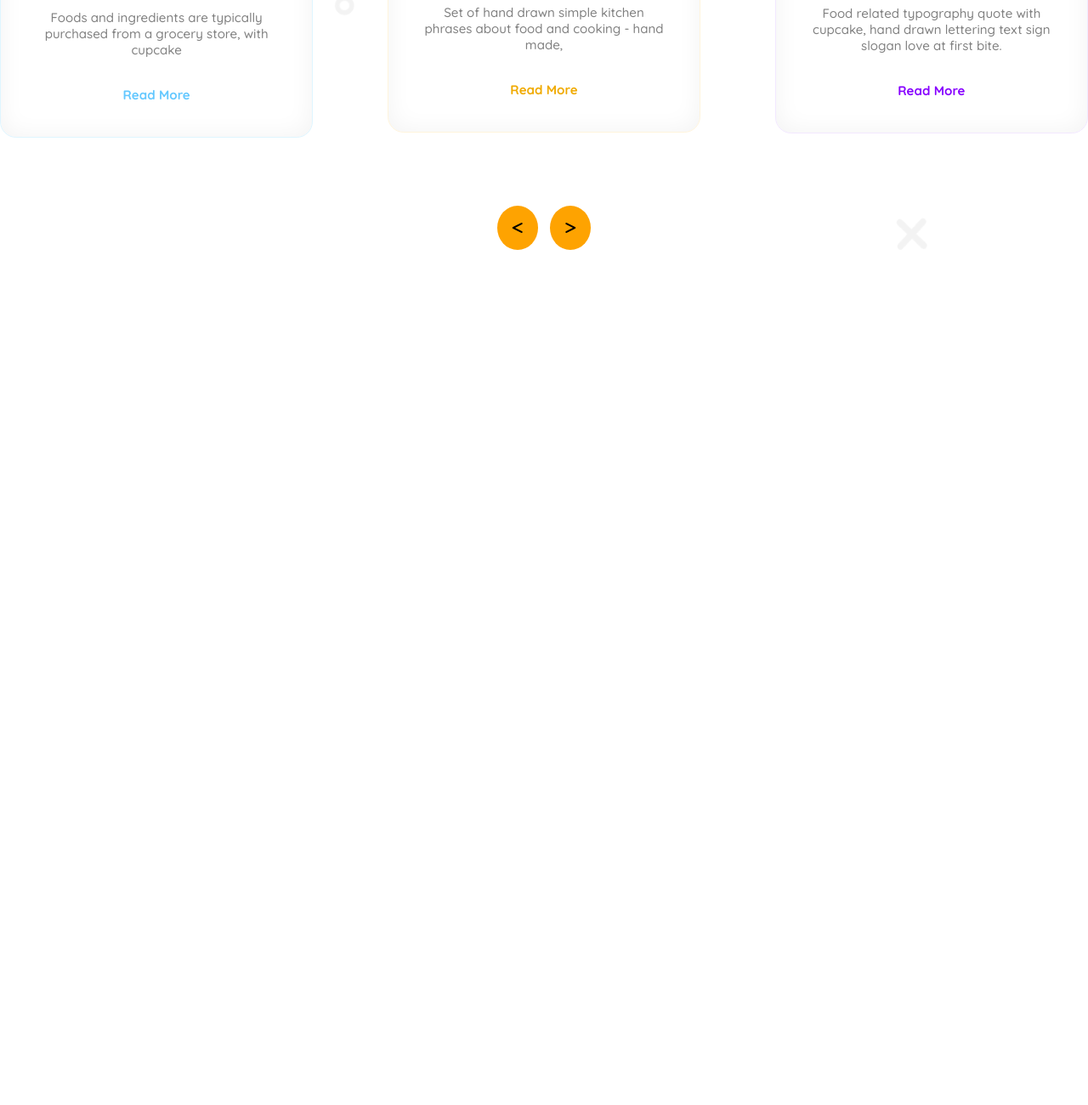
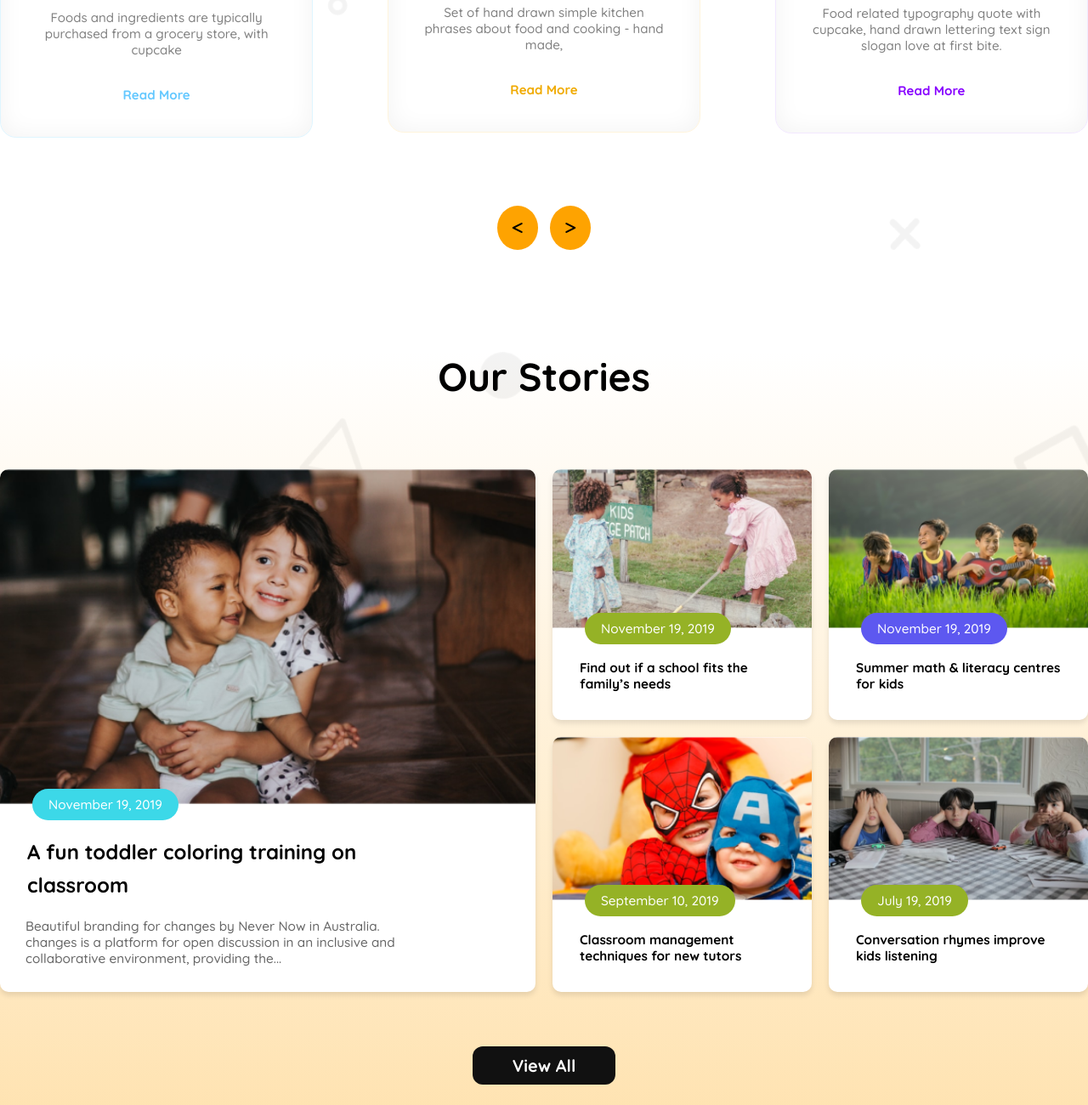
Before and after one commit to devenamulshikder/kids-education, a plain HTML site: page index.html in a window 1280 px wide. Shown: the part 1123-2423 px from the top of the page at 85% size. Before the commit the page ends 1417 px from the top, so only its background shows below. Drawn offline with Linux system fonts and the light colour scheme.

Commit message:
our stories section added

```diff
--- a/index.html
+++ b/index.html
@@ -116,6 +116,97 @@
           </div>
         </div>
       </section>
+
+      <!-- our stories sec -->
+       <section id="our-stories">
+       <div class="stories-card-main">
+        <h1 class="our-stories-title">Our Stories</h1>
+         <div class="grid-container">
+            <div class="boro-card">
+                        <div class="grid-item">
+                        <img src="./assets/story-1.png" alt="Kids discussing and listening">
+                    <div class="content">
+                        <div style="background-color: rgb(60, 216, 232);" class="date">November 19, 2019</div>
+                        <h3 style="color: rgb(0, 0, 0);
+font-family: Quicksand;
+font-size: 24px;
+width: 470px;
+font-weight: 700;
+line-height: 38.35px;
+letter-spacing: 0%;
+text-align: left;">A fun toddler coloring training on
+classroom</h3>
+<p style="
+color: rgb(102, 102, 102);
+font-size: 15.34px;
+width: 470px;
+font-weight: 500;
+text-align: left;
+margin-left: 30px;
+margin-bottom: 30px;"
+
+>Beautiful branding for changes by Never Now in Australia.
+changes is a platform for open discussion in an inclusive and
+collaborative environment, providing the...</p>
+                    </div>
+                </div>
+            </div>
+
+            <div class="second-grid-container">
+
+
+
+
+                  <div class="grid-item">
+                        <img src="./assets/story-2.png" alt="Kids discussing and listening">
+                    <div class="content">
+                        <div class="date">November 19, 2019</div>
+                        <h3>Find out if a school fits the
+                        family’s needs</h3>
+                    </div>
+                </div>
+
+                <div class="grid-item">
+                        <img src="./assets/story-3.png" alt="Kids discussing and listening">
+                    <div class="content">
+                        <div style="background-color: rgb(93, 88, 240);" class="date">November 19, 2019</div>
+                        <h3>Summer math & literacy
+                        centres for kids</h3>
+                    </div>
+                </div>
+
+
+                <div class="grid-item">
+                        <img src="./assets/story-4.png" alt="Kids discussing and listening">
+                    <div class="content">
+                        <div class="date">September 10, 2019</div>
+                        <h3>Classroom management
+                        techniques for new tutors</h3>
+                    </div>
+                </div>
+
+
+                  <div class="grid-item">
+                        <img src="./assets/story-5.png" alt="Kids discussing and listening">
+                    <div class="content">
+                        <div class="date">July 19, 2019</div>
+                        <h3>Conversation rhymes improve kids    listening</h3>
+                    </div>
+                </div>
+
+
+            </div>
+
+        </div>
+        <div style="text-align: center; margin-top: 40px;">
+         <button class="hero-btn">View All</button>
+        </div>
+    </div>
+       </div>
+       </section>
+
+       <!-- again  -->
+
     </main>
 
     <footer></footer>
--- a/style.css
+++ b/style.css
@@ -98,8 +98,9 @@
 /* Standard Curriculum section */
 
 #standard-curriculum {
-    background-image: url('./assets/bg.png');
+  background-image: url("./assets/bg.png");
   background-size: cover;
+  background-position: top center;
 }
 #standard-curriculum .curriculum-main {
   max-width: 1300px;
@@ -147,7 +148,6 @@
   margin: 33px 0;
 }
 .read-more {
-
   font-size: 15.09px;
   font-weight: 700;
   text-align: center;
@@ -162,7 +162,12 @@ border: 0.94px solid rgb(255, 244, 220);
   border-radius: 18.86px;
 
   box-shadow: inset 0px 0px 28.3px 0.94px rgba(0, 0, 0, 0.05);
-background: linear-gradient(180.00deg, rgb(255, 244, 220),rgba(255, 255, 255, 0) 40%),rgb(255, 255, 255);
+  background: linear-gradient(
+      180deg,
+      rgb(255, 244, 220),
+      rgba(255, 255, 255, 0) 40%
+    ),
+    rgb(255, 255, 255);
   padding: 40px;
   text-align: center;
 }
@@ -173,9 +178,72 @@ border: 0.94px solid rgb(242, 232, 255);
   border-radius: 18.86px;
 
   box-shadow: inset 0px 0px 28.3px 0.94px rgba(0, 0, 0, 0.05);
-background: linear-gradient(180.00deg, rgb(238, 225, 255),rgba(255, 255, 255, 0) 40%),rgb(255, 255, 255);
+  background: linear-gradient(
+      180deg,
+      rgb(238, 225, 255),
+      rgba(255, 255, 255, 0) 40%
+    ),
+    rgb(255, 255, 255);
   padding: 40px;
   text-align: center;
+}
+
+/* our stories section */
+
+#our-stories {
+  background: url("./assets/bg.png"),
+    linear-gradient(0deg, rgba(254, 163, 1, 0.3), rgba(255, 255, 255, 0.3) 100%);
+  background-size: cover;
+}
+#our-stories .stories-card-main {
+  max-width: 1300px;
+  margin: 0 auto;
+}
+.our-stories-title {
+  text-align: center;
+  margin-top: 120px;
+  margin-bottom: 80px;
+  color: rgb(0, 0, 0);
+  font-size: 46px;
+  font-weight: 700;
+}
+.grid-container {
+  display: flex;
+  gap: 20px;
+}
+.grid-container div {
+  flex: 1;
+}
+.second-grid-container {
+  display: grid;
+  grid-template-columns: repeat(2, 1fr);
+  gap: 20px;
+}
+.grid-item {
+  background: #fff;
+  border-radius: 10px;
+  box-shadow: 0 4px 6px rgba(0, 0, 0, 0.1);
+  overflow: hidden;
+  display: flex;
+  flex-direction: column;
+}
+.grid-item .date {
+  color: rgb(255, 255, 255);
+  font-size: 15.34px;
+  font-weight: 500;
+  border-radius: 47.93px;
+  display: inline-block;
+  background: rgb(149, 178, 38);
+  padding: 9px 19px;
+  margin-left: 38px;
+  position: relative;
+  bottom: 18px;
+}
+.grid-item h3 {
+  color: rgb(0, 0, 0);
+  font-size: 15.34px;
+  font-weight: 700;
+  padding: 0 32px 20px 32px;
 }
 
 /* media query  */
@@ -199,7 +267,6 @@ background: linear-gradient(180.00deg, rgb(238, 225, 255),rgba(255, 255, 255, 0)
   .more-icon {
     display: flex;
   }
-
   /* hero section */
   #hero-sec {
     padding: 10px;
@@ -238,4 +305,26 @@ background: linear-gradient(180.00deg, rgb(238, 225, 255),rgba(255, 255, 255, 0)
   .hero-img {
     width: 100%;
   }
+
+  /* curriculum-section */
+  .curriculum-main {
+    padding: 10px;
   }
+  #standard-curriculum .curriculum-main-title {
+    color: rgb(0, 0, 0);
+    font-size: 26px;
+    font-weight: 700;
+    text-align: center;
+    margin-top: 32px;
+  }
+  .curriculum-main-card {
+    display: flex;
+    flex-direction: column;
+    align-items: center;
+    gap: 14px;
+    margin-top: 40px;
+  }
+  .arrow {
+    display: none;
+  }
+}
```
Lines whose indentation alone changed are shown as unchanged.
